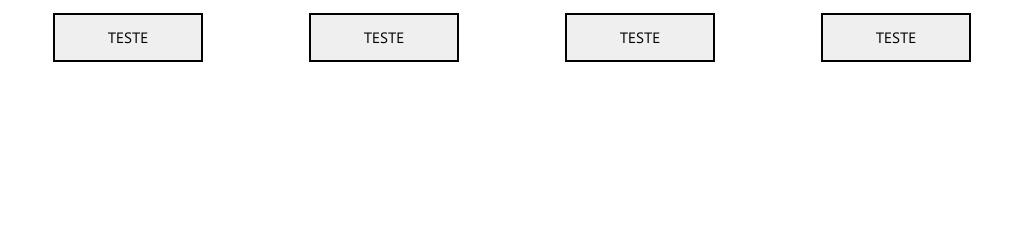
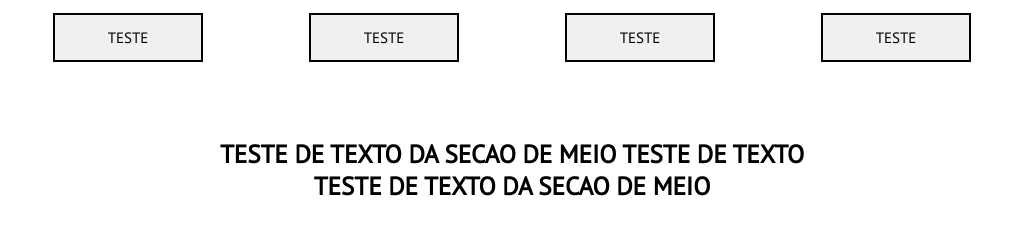
Before and after one commit to FelipeLopes94/Template-sass, a website: page src/index.html in a window 1280 px wide. Shown: the part 2993-3220 px from the top of the page, without its empty margins (128-1151 px from the left). Before the commit the page ends 3055 px from the top, so only its background shows below. Drawn offline with nearby package versions, Linux system fonts and the light colour scheme.

Commit message:
ajustes de secao

```diff
--- a/src/index.html
+++ b/src/index.html
@@ -78,7 +78,9 @@
     <section class="section-info-1">
 
         <div class="text-info">
+
             <div>
+
                 <h2>The standard Lorem Ipsum passage, used since the 1500s</h2>
 
                 <p>
@@ -89,9 +91,8 @@
                 </p>
 
                 <button class="btn-default">CALL ACTION</button>
+
             </div>
-
-
 
         </div>
 
@@ -280,6 +281,11 @@
 
   </section>
 
+  <section class="section-text-mid">
+
+      <h3> TESTE DE TEXTO DA SECAO DE MEIO  TESTE DE TEXTO<br> TESTE DE TEXTO DA SECAO DE MEIO</h3>
+
+  </section>
 
 
     <script src="https://unpkg.com/swiper/swiper-bundle.js"></script>
--- a/src/scss/styles.scss
+++ b/src/scss/styles.scss
@@ -207,6 +207,19 @@ html, body{ margin: 0}
 
 }
 
+.section-text-mid{
+  display: flex;
+  align-items: center;
+  justify-content: center;
+  margin-top: 4%;
+
+  h3{
+    text-align: center;
+    font-family: $ptsans;
+    font-size: 25px;
+  }
+}
+
 // Estilos Swiper sliders //
 
 .swiper-container {
```
Also changed, not shown: dist/css/styles.css.
